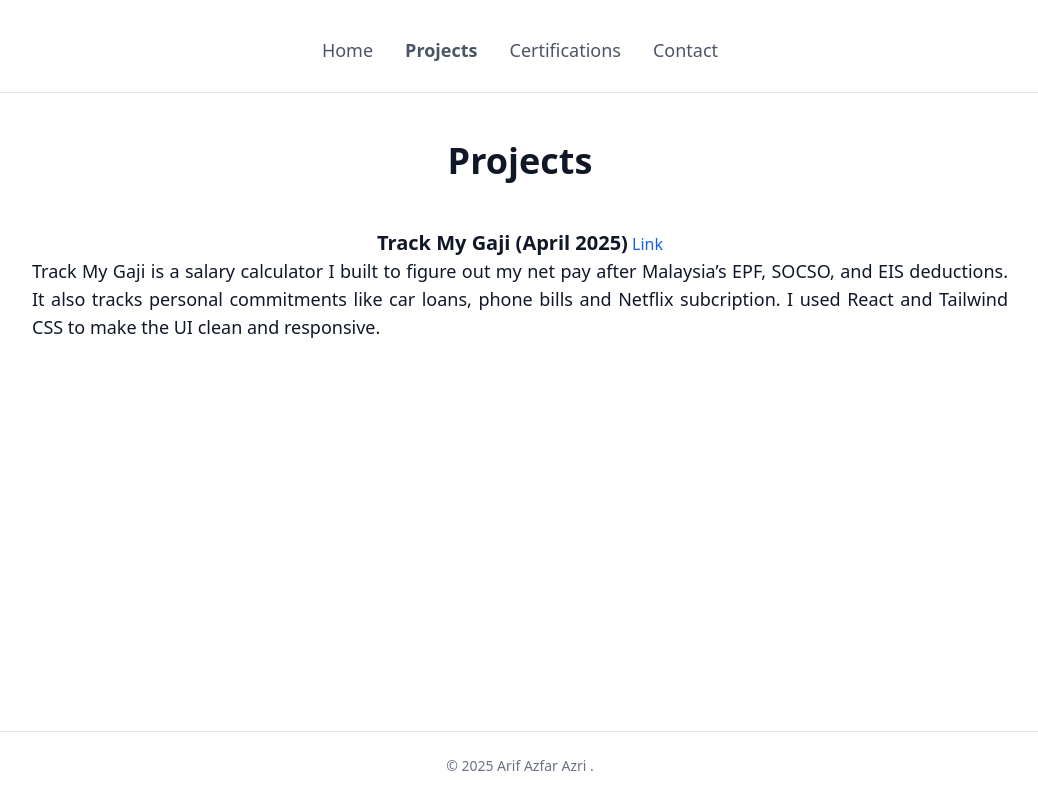
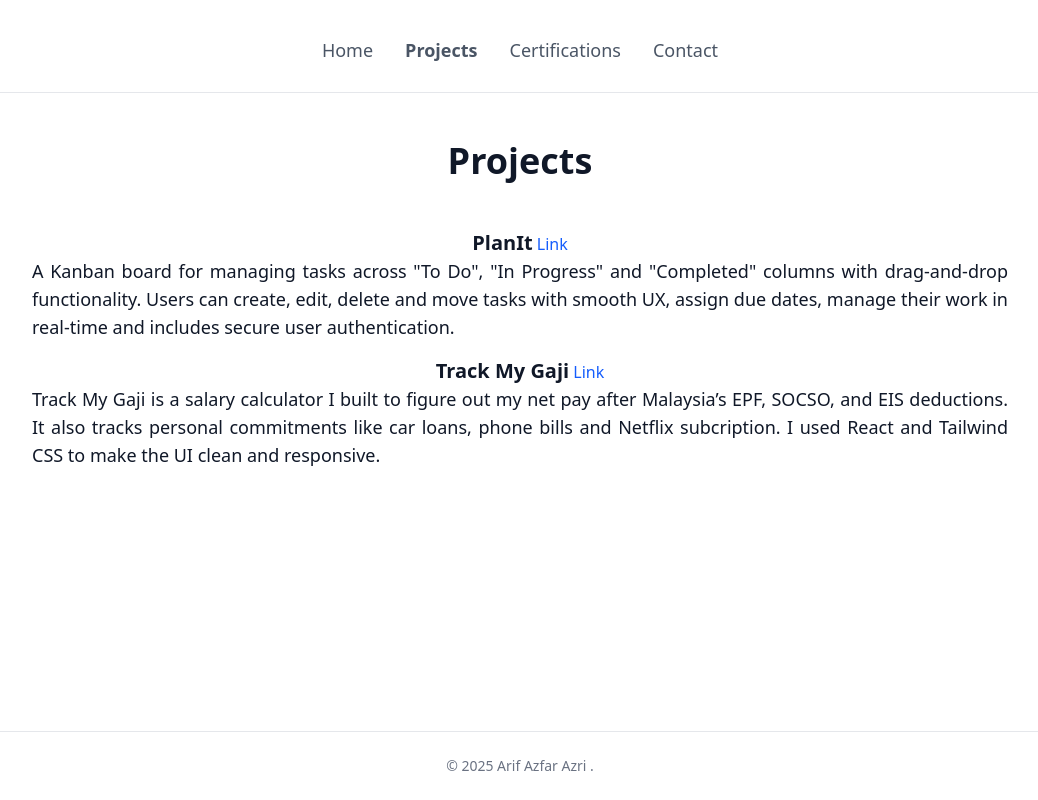
Before and after one commit to arifazfar99/my-portfolio, a React (Vite) app: page /projects in a window 1280 px wide. Shown: the whole page, without its empty margins (120-1158 px from the left). Built offline with nearby package versions, Linux system fonts and the light colour scheme.

Commit message:
add PlanIt project

```diff
--- a/src/components/Projects.tsx
+++ b/src/components/Projects.tsx
@@ -12,7 +12,25 @@ const Projects = () => {
       <h1 className="text-4xl font-bold pb-12">Projects</h1>
       <ul className="space-y-4">
         <li>
-          <strong className="text-xl">Track My Gaji (April 2025)</strong>
+          <strong className="text-xl">PlanIt</strong>
+          <a
+            href="https://project-management-three-snowy.vercel.app/"
+            className="text-blue-600 text-md"
+            target="_blank"
+          >
+            {" "}
+            Link
+          </a>
+          <p className="text-lg text-justify">
+            A Kanban board for managing tasks across "To Do", "In Progress" and
+            "Completed" columns with drag-and-drop functionality. Users can
+            create, edit, delete and move tasks with smooth UX, assign due
+            dates, manage their work in real-time and includes secure user
+            authentication.
+          </p>
+        </li>
+        <li>
+          <strong className="text-xl">Track My Gaji</strong>
           <a
             href="https://track-my-gaji.vercel.app/"
             className="text-blue-600 text-md"
```
